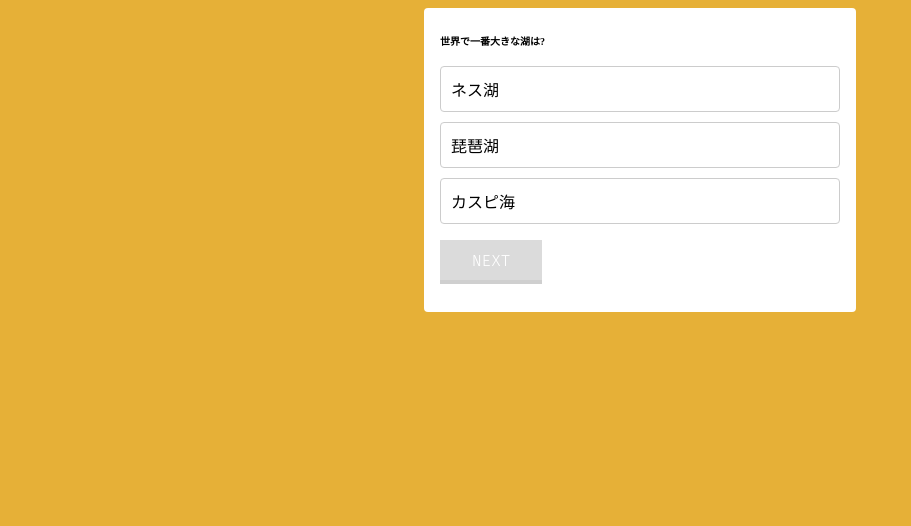
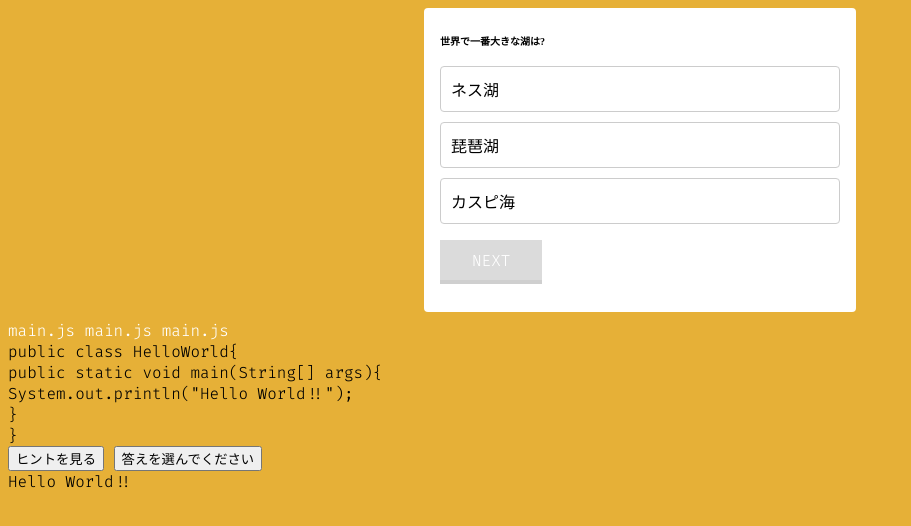
Before and after one commit to ma22npk/QuizApp, a plain HTML site: page index.html in a window 1280 px wide. Shown: the whole page, without its empty margins (0-911 px from the left). Drawn offline with nearby package versions, Linux system fonts and the light colour scheme; a web font is replaced by a local one.

Commit message:
クイズ画面のHTMLマークアップ

```diff
--- a/index.html
+++ b/index.html
@@ -16,12 +16,15 @@
   <title>Decide what not to do</title>
 </head>
 <body>
+  <!-- [START]全体を包むエリア -->
+  <div class="wrapper">
+    <!-- [START]クイズ画面左側のエリア -->
+    <section class="sectin_question">
       <div class="container">
         <p id="question">What is A?</p>
         <ul id="choices">
         </ul>
         <div class="btn disabled" id="btn">NEXT</div>
-
         <!-- result section -->
         <section class="hidden" id="result">
           <p></p>
@@ -29,8 +32,36 @@
           <a href="">Replay?</a>
         </section>
         <!-- /result section -->
-
       </div>
+    </section>
+    <!-- [END]クイズ画面左側のエリア -->
+    <!-- [START]クイズ画面右側のエリア -->
+    <section class="section__edit">
+      <div id="class-tab">
+        <div class="menu">
+          <a>main.js</a>
+          <a>main.js</a>
+          <a>main.js</a>
+        </div>
+      </div>
+      <div class="edit--body">
+        public class HelloWorld{<br>
+          public static void main(String[] args){<br>
+            System.out.println("Hello World!!");<br>
+          }<br>
+      }
+      </div>
+    </section>
+    <section class="section__button--wrapper">
+      <button class="quiz-btn">ヒントを見る</button>
+      <button class="quiz-btn">答えを選んでください</button>
+    </section>
+    <section class="section_consol">
+      <div class="console-body">Hello World!!</div>
+    </section>
+    <!-- [END]クイズ画面右側のエリア -->
+  </div>
+  <!-- [END]inner -->
   <!-- 開発バージョン、便利なコンソールの警告が含まれています -->
   <script src="https://cdn.jsdelivr.net/npm/vue@2/dist/vue.js"></script>
   <script src="js/script.js"></script>
```
Lines whose indentation alone changed are shown as unchanged.
